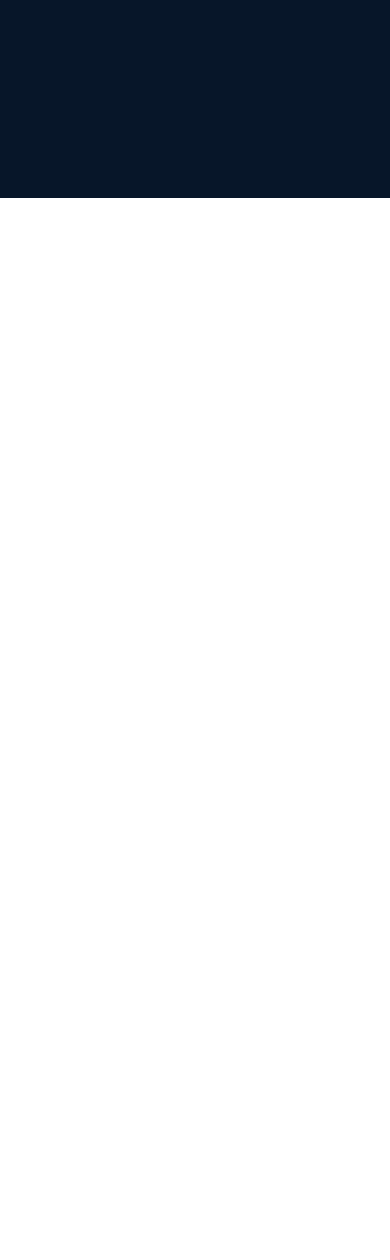
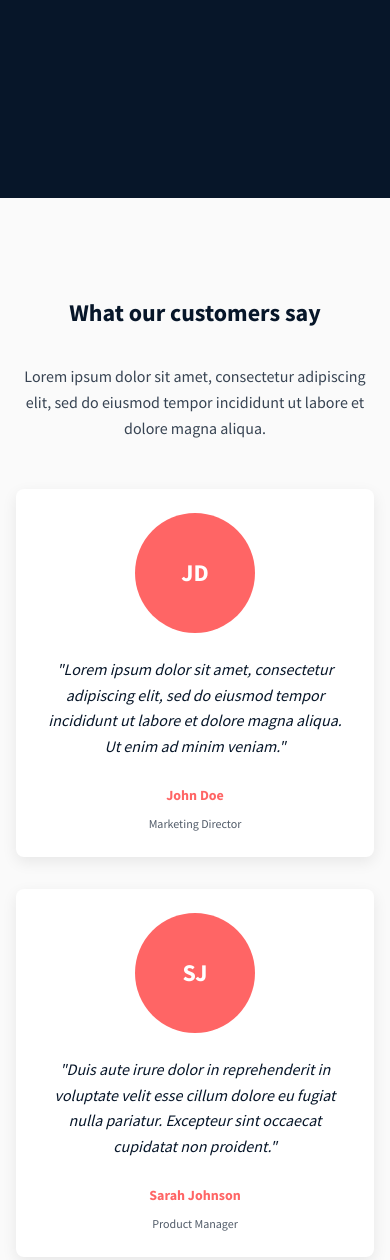
Before and after one commit to serah-mwikali/alx_html_css, a plain HTML site: page css_advanced/index.html in a window 390 px wide. Shown: the part 646-1906 px from the top of the page. Before the commit the page ends 844 px from the top, so only its background shows below. Drawn offline with Linux system fonts and the light colour scheme.

Commit message:
feat: Add quotes section with centralized styles
- Implement testimonials section with customer quotes
- Create reusable container and typography classes
- Add responsive grid layout for quote cards
- Include hover effects and consistent spacing
- Centralize common styles for maintainability

```diff
--- a/css_advanced/index.html
+++ b/css_advanced/index.html
@@ -39,6 +39,51 @@
         </div>
     </section>
 
+    <!-- Quotes Section -->
+    <section class="quotes-section" id="testimonials">
+        <div class="container">
+            <h2 class="section-title">What our customers say</h2>
+            <p class="section-subtitle">
+                Lorem ipsum dolor sit amet, consectetur adipiscing elit, sed do eiusmod tempor incididunt ut
+                labore et dolore magna aliqua.
+            </p>
+            <div class="quotes-container">
+                <!-- Quote 1 -->
+                <div class="quote-item">
+                    <div class="quote-image">JD</div>
+                    <p class="quote-text">
+                        "Lorem ipsum dolor sit amet, consectetur adipiscing elit, sed do eiusmod tempor
+                        incididunt ut labore et dolore magna aliqua. Ut enim ad minim veniam."
+                    </p>
+                    <h4 class="quote-author">John Doe</h4>
+                    <p class="quote-role">Marketing Director</p>
+                </div>
+
+                <!-- Quote 2 -->
+                <div class="quote-item">
+                    <div class="quote-image">SJ</div>
+                    <p class="quote-text">
+                        "Duis aute irure dolor in reprehenderit in voluptate velit esse cillum dolore
+                        eu fugiat nulla pariatur. Excepteur sint occaecat cupidatat non proident."
+                    </p>
+                    <h4 class="quote-author">Sarah Johnson</h4>
+                    <p class="quote-role">Product Manager</p>
+                </div>
+
+                <!-- Quote 3 -->
+                <div class="quote-item">
+                    <div class="quote-image">MW</div>
+                    <p class="quote-text">
+                        "Sed ut perspiciatis unde omnis iste natus error sit voluptatem accusantium
+                        doloremque laudantium, totam rem aperiam, eaque ipsa quae ab illo."
+                    </p>
+                    <h4 class="quote-author">Michael Wilson</h4>
+                    <p class="quote-role">CEO, Tech Company</p>
+                </div>
+            </div>
+        </div>
+    </section>
+
     <!-- Additional sections will go here -->
 </body>
 </html>
--- a/css_advanced/styles.css
+++ b/css_advanced/styles.css
@@ -16,6 +16,29 @@ body {
     line-height: 1.6;
     color: #071629;
     background-color: #ffffff;
+}
+
+/* ===== CENTRALIZED STYLES ===== */
+.container {
+    max-width: 1000px;
+    margin: 0 auto;
+    padding: 0 2rem;
+}
+
+.section-title {
+    font-size: 2rem;
+    font-weight: 700;
+    text-align: center;
+    margin-bottom: 2rem;
+    color: #071629;
+}
+
+.section-subtitle {
+    font-size: 1rem;
+    text-align: center;
+    margin-bottom: 3rem;
+    color: #071629;
+    opacity: 0.8;
 }
 
 /* ===== HEADER STYLES ===== */
@@ -124,6 +147,68 @@ body {
     margin: 0 auto;
 }
 
+/* ===== QUOTES SECTION ===== */
+.quotes-section {
+    padding: 6rem 0;
+    background-color: #fafafa;
+    text-align: center;
+}
+
+.quotes-container {
+    display: grid;
+    grid-template-columns: repeat(auto-fit, minmax(300px, 1fr));
+    gap: 3rem;
+    margin-top: 3rem;
+}
+
+.quote-item {
+    background: white;
+    padding: 2rem;
+    border-radius: 8px;
+    box-shadow: 0 5px 15px rgba(0, 0, 0, 0.08);
+    transition: transform 0.3s ease, box-shadow 0.3s ease;
+}
+
+.quote-item:hover {
+    transform: translateY(-5px);
+    box-shadow: 0 10px 25px rgba(0, 0, 0, 0.15);
+}
+
+.quote-image {
+    width: 120px;
+    height: 120px;
+    border-radius: 50%;
+    margin: 0 auto 1.5rem;
+    background-color: #FF6565; /* Placeholder color */
+    display: flex;
+    align-items: center;
+    justify-content: center;
+    color: white;
+    font-weight: 700;
+    font-size: 1.5rem;
+}
+
+.quote-text {
+    font-size: 1rem;
+    line-height: 1.6;
+    color: #071629;
+    margin-bottom: 1.5rem;
+    font-style: italic;
+}
+
+.quote-author {
+    font-size: 0.875rem;
+    font-weight: 700;
+    color: #FF6565;
+    margin-bottom: 0.5rem;
+}
+
+.quote-role {
+    font-size: 0.75rem;
+    color: #071629;
+    opacity: 0.7;
+}
+
 /* ===== RESPONSIVE DESIGN ===== */
 @media (max-width: 768px) {
     .header-container {
@@ -140,6 +225,19 @@ body {
 
     .hero-subtitle {
         font-size: 0.9rem;
+    }
+
+    .section-title {
+        font-size: 1.5rem;
+    }
+
+    .quotes-container {
+        grid-template-columns: 1fr;
+        gap: 2rem;
+    }
+
+    .container {
+        padding: 0 1rem;
     }
 }
 
@@ -164,4 +262,8 @@ body {
     .hero {
         padding: 0 1rem;
     }
+
+    .quote-item {
+        padding: 1.5rem;
+    }
 }
```
